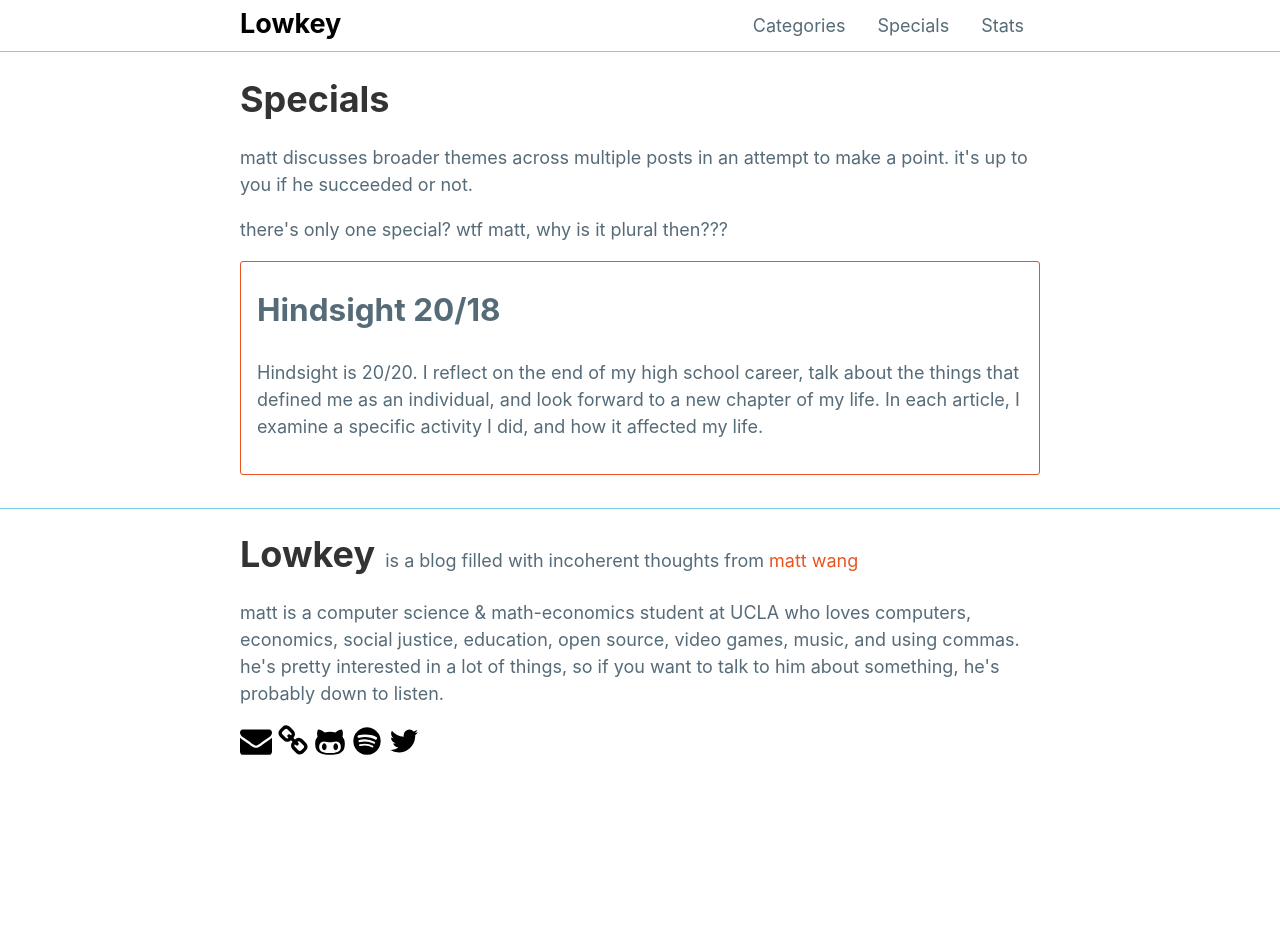
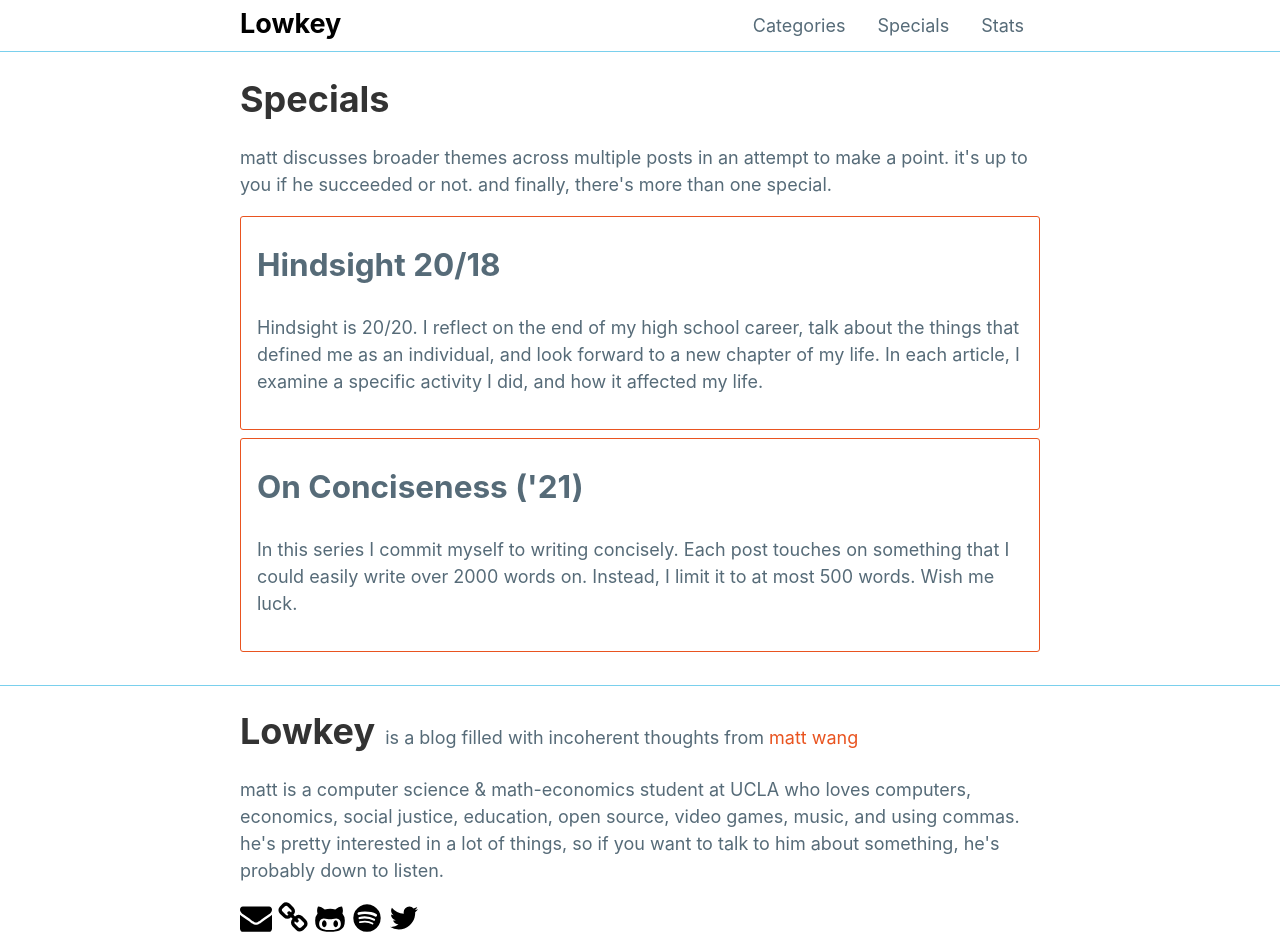
Before and after one commit to mattxwang/lowkey, a Jekyll site: the page built from specials.html, in a window 1280 px wide and 941 px high. Built offline with Jekyll 4.4.1, drawn with Linux system fonts in a browser that asks for light colours.

Commit message:
an exercise in conciseness

```diff
--- a/_config.yml
+++ b/_config.yml
@@ -12,6 +12,7 @@ collections:
     output: true
 specials_list:
   - "hindsight2018"
+  - "concise21"
 title_long: Lowkey | A blog by Matthew Wang
 email: matt@matthewwang.me
 author:
--- /dev/null
+++ b/_specials/02-concise21.md
@@ -0,0 +1,9 @@
+---
+title: "On Conciseness ('21)"
+permalink: "/specials/concise21/"
+layout: special
+tag: concise21
+rslug: ""
+---
+
+In this series I commit myself to writing concisely. Each post touches on something that I could easily write over 2000 words on. Instead, I limit it to at most 500 words. Wish me luck.
--- a/specials.html
+++ b/specials.html
@@ -5,11 +5,7 @@ layout: page
 ---
 
 <p>
-  matt discusses broader themes across multiple posts in an attempt to make a point. it's up to you if he succeeded or not.
-</p>
-
-<p>
-  there's only one special? wtf matt, why is it plural then???
+  matt discusses broader themes across multiple posts in an attempt to make a point. it's up to you if he succeeded or not. and finally, there's more than one special.
 </p>
 
 {% for special in site.specials %}
```
Also changed, not shown: _posts/2020-12-31-on-writing-concisely.markdown (added, +29 -0 lines).
